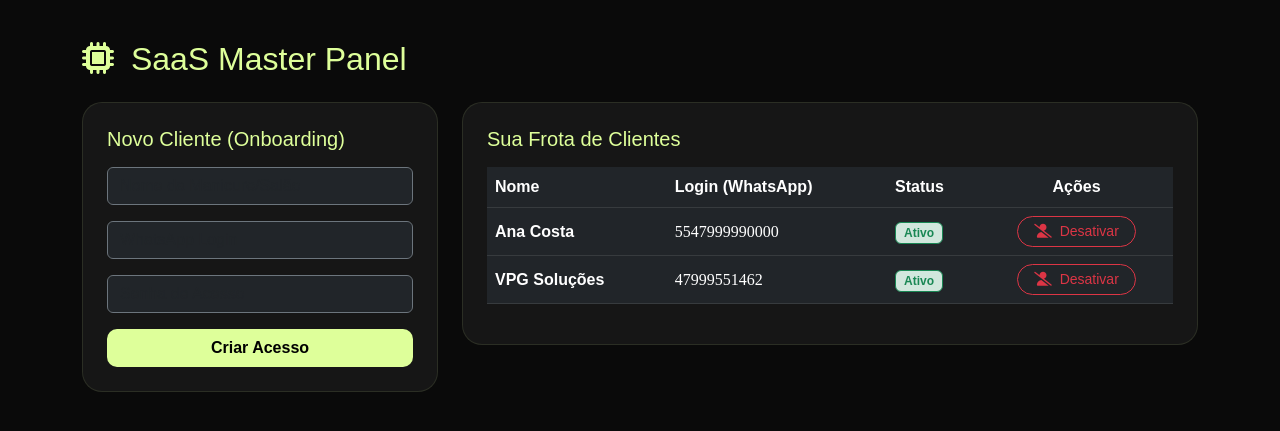
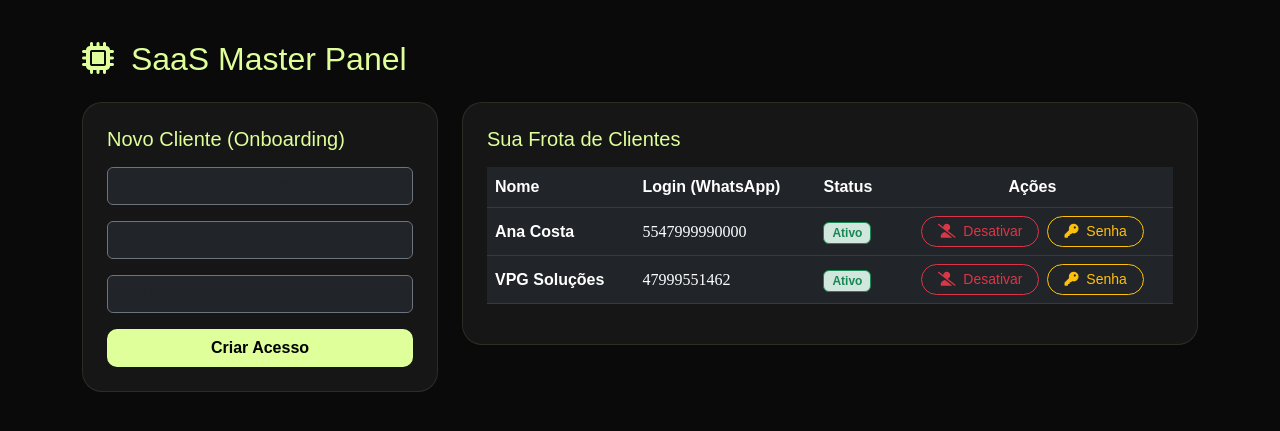
Before and after one commit to viniciusvpg/vpg_saas_manicure, a Flask app: page /painel_master in a window 1280 px wide. Shown: the top 431 px of the page. Run offline with Flask 3, Linux system fonts and the light colour scheme; a user stored in the database is signed in.

Commit message:
Add manicure password reset modal and route
Add admin-only password reset functionality for manicures: new POST route /mudar_senha_manicure/<id> (protected by @admin_required) that updates Manicure.senha, commits to the DB, flashes a success message and redirects to painel_master. Update painel_master.html to group action buttons and add a "Senha" button that opens a modal with a form to submit a new password for the selected manicure.

```diff
--- a/app.py
+++ b/app.py
@@ -432,6 +432,19 @@ def painel_master():
     todas = Manicure.query.all()
     return render_template('painel_master.html', manicures=todas)
 
+@app.route('/mudar_senha_manicure/<int:id>', methods=['POST'])
+@admin_required
+def mudar_senha_manicure(id):
+    manicure = Manicure.query.get_or_404(id)
+    nova_senha = request.form.get('nova_senha')
+
+    if nova_senha:
+        manicure.senha = nova_senha
+        db.session.commit()
+        flash(f'Senha da cliente {manicure.nome} alterada com sucesso!')
+
+    return redirect(url_for('painel_master'))
+
 @app.route('/logout_master')
 def logout_master():
     session['is_super_admin'] = False
--- a/templates/painel_master.html
+++ b/templates/painel_master.html
@@ -54,6 +54,7 @@
                                     {% endif %}
                                 </td>
                                 <td class="text-center">
+                                    <div class="d-flex justify-content-center gap-2">
                                         <form action="{{ url_for('toggle_manicure', id=m.id) }}" method="POST" class="m-0">
                                             {% if m.ativo %}
                                                 <button type="submit" class="btn btn-sm btn-outline-danger rounded-pill px-3">
@@ -65,6 +66,34 @@
                                                 </button>
                                             {% endif %}
                                         </form>
+
+                                        <button type="button" class="btn btn-sm btn-outline-warning rounded-pill px-3" data-bs-toggle="modal" data-bs-target="#modalSenha{{ m.id }}">
+                                            <i class="fa-solid fa-key me-1"></i> Senha
+                                        </button>
+                                    </div>
+
+                                    <div class="modal fade" id="modalSenha{{ m.id }}" tabindex="-1" aria-hidden="true">
+                                        <div class="modal-dialog modal-dialog-centered">
+                                            <div class="modal-content bg-dark text-white border-secondary text-start">
+                                                <div class="modal-header border-secondary">
+                                                    <h6 class="modal-title text-accent"><i class="fa-solid fa-lock me-2"></i>Nova senha para: {{ m.nome }}</h6>
+                                                    <button type="button" class="btn-close btn-close-white" data-bs-dismiss="modal" aria-label="Close"></button>
+                                                </div>
+                                                <form action="{{ url_for('mudar_senha_manicure', id=m.id) }}" method="POST">
+                                                    <div class="modal-body">
+                                                        <div class="mb-3">
+                                                            <label class="form-label small fw-bold text-muted">Digite a nova senha</label>
+                                                            <input type="text" name="nova_senha" class="form-control bg-black text-white border-secondary" placeholder="Ex: nova_senha_123" required>
+                                                        </div>
+                                                    </div>
+                                                    <div class="modal-footer border-secondary pt-1 pb-1">
+                                                        <button type="button" class="btn btn-sm btn-outline-secondary rounded-pill px-3" data-bs-dismiss="modal">Cancelar</button>
+                                                        <button type="submit" class="btn btn-sm btn-warning rounded-pill px-3 fw-bold text-dark">Salvar Nova Senha</button>
+                                                    </div>
+                                                </form>
+                                            </div>
+                                        </div>
+                                    </div>
                                 </td>
                             </tr>
                             {% else %}
```
Lines whose indentation alone changed are shown as unchanged.
